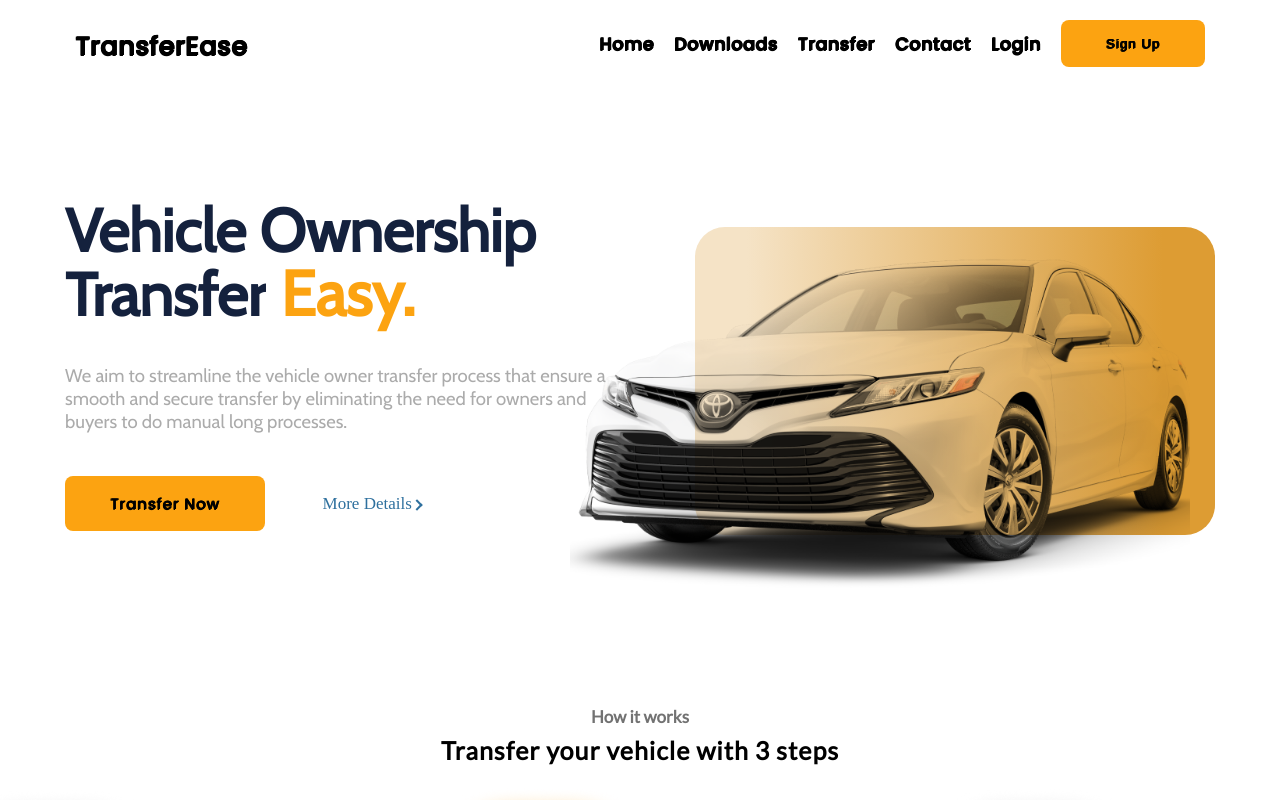
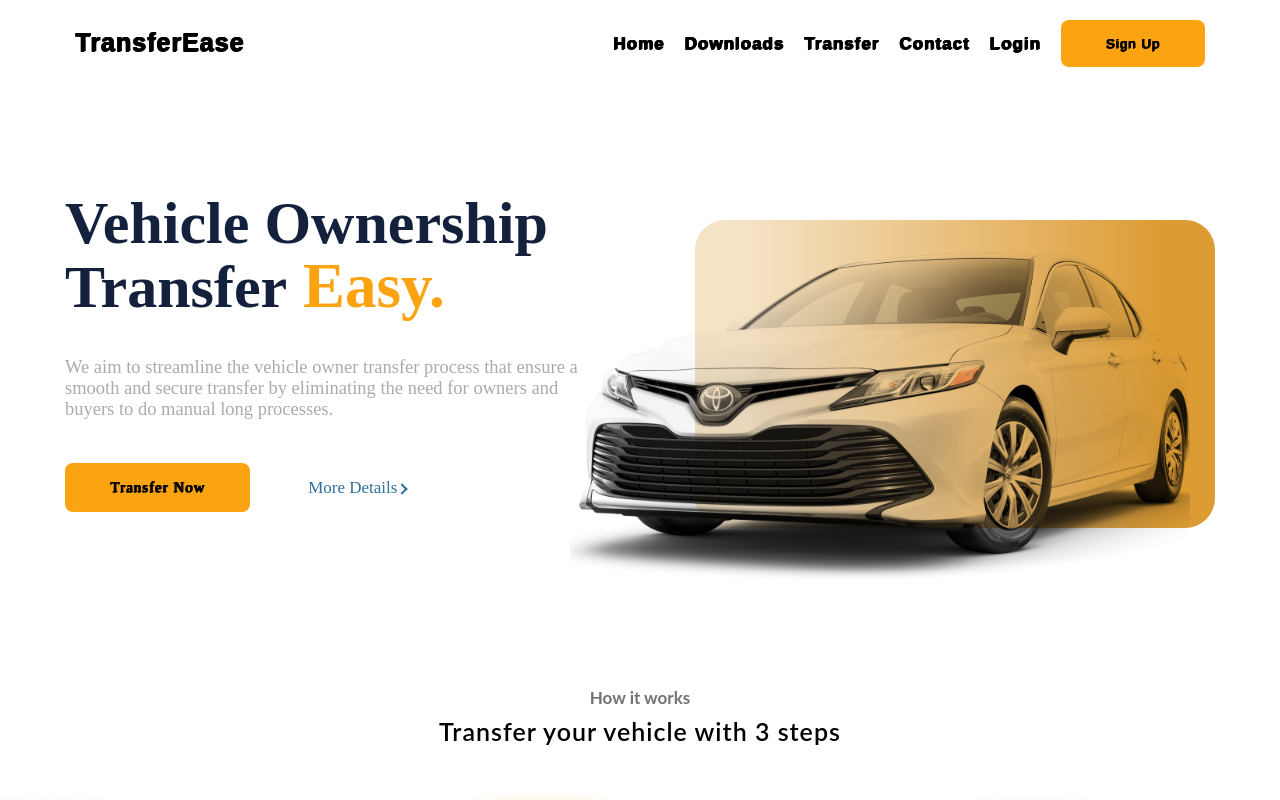
Before and after one commit to naveensanjula975/GovXperience, a React (Create React App) app in the folder transferease-web/: page / in a window 1280 px wide. Shown: the top 800 px of the page. Built offline with nearby package versions, Linux system fonts and the light colour scheme.

Commit message:
remove fonts

```diff
--- a/transferease-web/src/Components/Feature/Feature.jsx
+++ b/transferease-web/src/Components/Feature/Feature.jsx
@@ -1,11 +1,11 @@
-import React from 'react';
-import './Feature.css';
-import "@fontsource/lato";
-import pic from './Rectangle.png';
-import ipc from './vehicle.png';
-import cip from './Rectangle788.png';
-import icp from './Report.png';
-import pqr from './repeat.png';
+import React from "react";
+import "./Feature.css";
+// import "@fontsource/lato";
+import pic from "./Rectangle.png";
+import ipc from "./vehicle.png";
+import cip from "./Rectangle788.png";
+import icp from "./Report.png";
+import pqr from "./repeat.png";
 
 const Feature = () => {
   return (
@@ -13,27 +13,34 @@ const Feature = () => {
       <div className="how">How it works</div>
       <div className="tran">Transfer your vehicle with 3 steps</div>
       <div className="feature">
-
         <div className="pick">
           <div>
-        <img src={pic} className="rec1"/>
-        <img src={ipc} className="rec12"/>
+            <img src={pic} className="rec1" />
+            <img src={ipc} className="rec12" />
           </div>
           <div>
             <h6 id="q1">Pick Vehicle</h6>
-        <h6 id="q2">Create account and make<br/> transfer request</h6>
-        </div></div>
+            <h6 id="q2">
+              Create account and make
+              <br /> transfer request
+            </h6>
+          </div>
+        </div>
 
         <hr class="new1"></hr>
 
         <div className="fill">
           <div>
-        <img src={pic} className="rec11"/>
-        <img src={pqr} className="rec32"/>
+            <img src={pic} className="rec11" />
+            <img src={pqr} className="rec32" />
           </div>
           <div>
             <h6 id="t1">Transfer Vehicle</h6>
-        <h6 id="t2">DMT will check your details and<br/>do the ownership transfer</h6>
+            <h6 id="t2">
+              DMT will check your details and
+              <br />
+              do the ownership transfer
+            </h6>
           </div>
         </div>
 
@@ -41,16 +48,21 @@ const Feature = () => {
 
         <div className="tra">
           <div>
-        <img src={cip} className="rec2"/>
-        <img src={icp} className="rec22"/>
+            <img src={cip} className="rec2" />
+            <img src={icp} className="rec22" />
           </div>
           <div>
             <h6 id="w1">Fill Out Forms</h6>
-        <h6 id="w2">After owner accepting the request<br/>fill forms to transfer</h6>
-        </div></div>
+            <h6 id="w2">
+              After owner accepting the request
+              <br />
+              fill forms to transfer
+            </h6>
           </div>
         </div>
-  )
-}
+      </div>
+    </div>
+  );
+};
 
-export default Feature
+export default Feature;
--- a/transferease-web/src/Components/Hero/Hero.jsx
+++ b/transferease-web/src/Components/Hero/Hero.jsx
@@ -1,34 +1,45 @@
-import React from 'react';
-import './Hero.css';
-import "@fontsource/cabin";
-import "@fontsource/poppins";
-import abc from './Toyota.png';
-
-
+import React from "react";
+import "./Hero.css";
+// import "@fontsource/cabin";
+// import "@fontsource/poppins";
+import abc from "./Toyota.png";
 
 const Hero = () => {
   return (
     <div className="hero">
       <div className="image">
-        <div className="pro"><img src={abc} className="img"/></div>
+        <div className="pro">
+          <img src={abc} className="img" />
+        </div>
       </div>
       <div className="title">
-        <h1 id="a">Vehicle Ownership<br/>Transfer<span className='ease'> Easy.</span></h1>
-        <br/>
-        <h6 id="b">We aim to streamline the vehicle owner transfer process that ensure a<br/>
-         smooth and secure transfer by eliminating the need for owners and<br/>
-         buyers to do manual long processes.</h6>
-         <br/>
-         </div>
-         <div id="d">
-          <div>
-         <button className="buttons">Transfer Now</button>
+        <h1 id="a">
+          Vehicle Ownership
+          <br />
+          Transfer<span className="ease"> Easy.</span>
+        </h1>
+        <br />
+        <h6 id="b">
+          We aim to streamline the vehicle owner transfer process that ensure a
+          <br />
+          smooth and secure transfer by eliminating the need for owners and
+          <br />
+          buyers to do manual long processes.
+        </h6>
+        <br />
       </div>
-      <h6><a id="c" href="url">More Details<i class="arrow right"></i></a></h6>
+      <div id="d">
+        <div>
+          <button className="buttons">Transfer Now</button>
+        </div>
+        <h6>
+          <a id="c" href="url">
+            More Details<i class="arrow right"></i>
+          </a>
+        </h6>
       </div>
-      </div>
+    </div>
+  );
+};
 
-  )
-}
-
-export default Hero
+export default Hero;
```
Also changed, not shown: transferease-web/src/Components/Header/Header.jsx (+27 -16 lines), transferease-web/src/Components/Help/Help.jsx (+42 -17 lines). Lines whose indentation alone changed are shown as unchanged.
